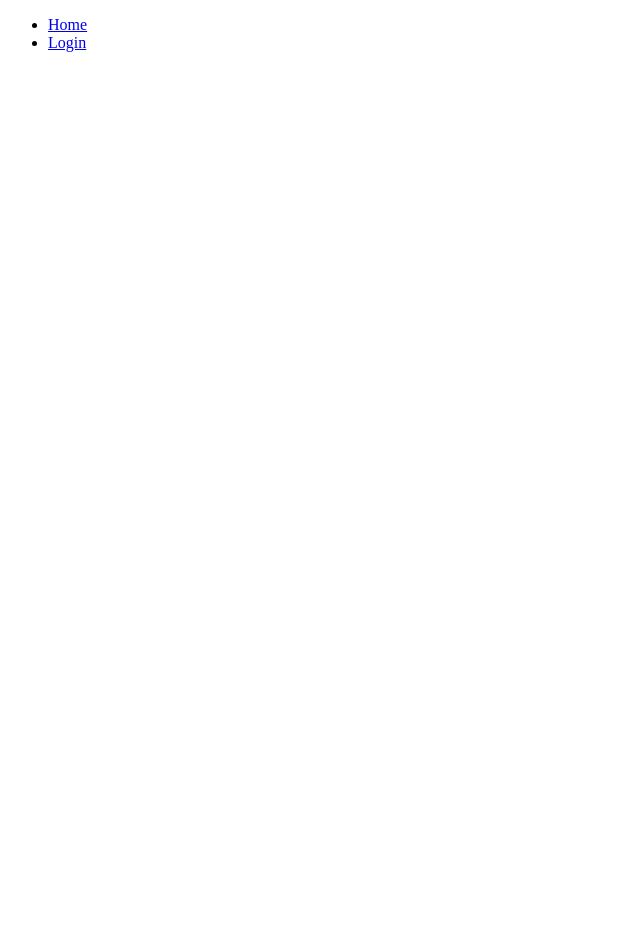
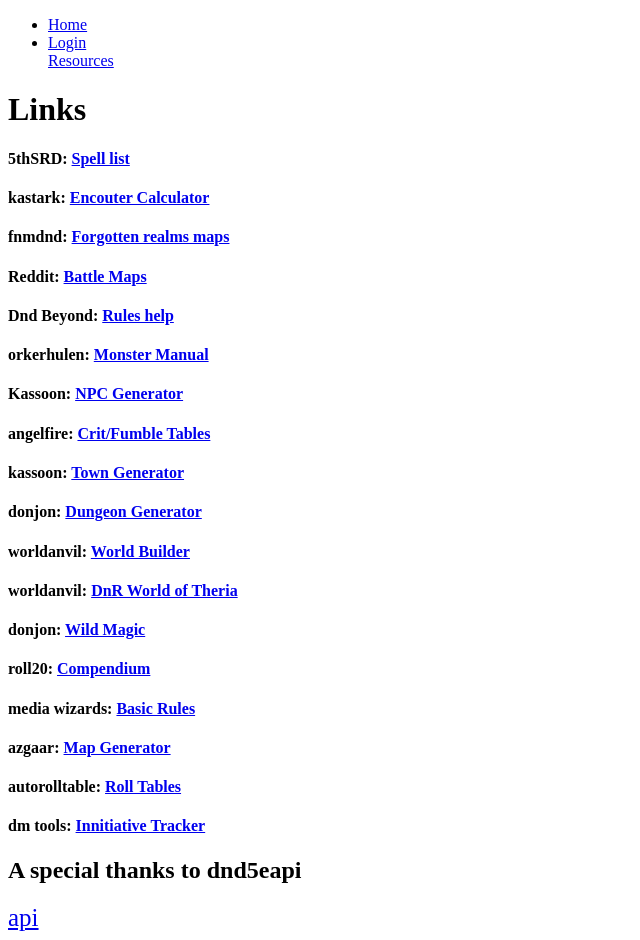
Before and after one commit to JacobBMitchell/the-dml, a React (Create React App) app in the folder client/: page /resources in a window 1280 px wide. Before the commit this address had no page. Shown: the whole page, without its empty margins (0-640 px from the left). Before the commit the page ends 800 px from the top, so only its background shows below. Built offline with nearby package versions, Linux system fonts and the light colour scheme.

Commit message:
Link tree

```diff
--- a/client/src/App.js
+++ b/client/src/App.js
@@ -6,6 +6,7 @@
 import Login from "./Login";
 import CharacterPage from "./CharacterPage";
 import CampaignPage from "./CampaignPage";
+import UsefulLinks from "./UsefulLinks";
 
 function App() {
   const [user, setUser] = useState(null);
@@ -19,6 +20,7 @@
             <Route path="/login" element={<Login/>}/>
             <Route path="/characters" element={<CharacterPage/>}/>
             <Route path="/campaigns" element={<CampaignPage/>}/>
+            <Route path="/resources" element={<UsefulLinks/>}/>
           </Routes>
         </div>
       </AuthContext.Provider>
--- a/client/src/Nav.js
+++ b/client/src/Nav.js
@@ -11,7 +11,7 @@
     }
 
     return (
-        <nav>
+        <nav className='nav'>
             <ul>
                 <li>
                     <Link to="/">Home</Link>
@@ -37,7 +37,7 @@
                         <Link to="/campaigns">Campaigns</Link>
                     </li>
                 ) : <></>}
-
+                    <Link to="/resources">Resources</Link>
             </ul>
         </nav>
     )
--- /dev/null
+++ b/client/src/UsefulLinks.js
@@ -0,0 +1,27 @@
+function UsefulLinks() {
+    return(<>
+        <h1>Links</h1>
+        <h4>5thSRD: <a href="https://5thsrd.org/spellcasting/spell_lists/">Spell list</a></h4>
+        <h4>kastark: <a href="https://kastark.co.uk/rpgs/encounter-calculator-5th/">Encouter Calculator</a></h4>
+        <h4>fnmdnd: <a href="http://fnmdnd.blogspot.com/p/the-regions-of-faerun.html">Forgotten realms maps</a></h4>
+        <h4>Reddit: <a href="https://www.reddit.com/r/battlemaps/">Battle Maps</a></h4>
+        <h4>Dnd Beyond: <a href="https://www.dndbeyond.com/">Rules help</a></h4>
+        <h4>orkerhulen: <a href="https://orkerhulen.dk/onewebmedia/Monster%20Manual.pdf">Monster Manual</a></h4>
+        <h4>Kassoon: <a href="https://www.kassoon.com/dnd/npc-generator/">NPC Generator</a></h4>
+        <h4>angelfire: <a href="https://www.angelfire.com/dragon3/vinifera/critical_hit_table_2e.pdf">Crit/Fumble Tables</a></h4>
+        <h4>kassoon: <a href="https://www.kassoon.com/dnd/town-generator/">Town Generator</a></h4>
+        <h4>donjon: <a href="https://donjon.bin.sh/5e/dungeon/">Dungeon Generator</a></h4>
+        <h4>worldanvil: <a href="https://worldanvil.com">World Builder</a></h4>
+        <h4>worldanvil: <a href="https://www.worldanvil.com/w/theria-dungeons-and-randomness/map/d3a843ab-f4e6-4ce7-a184-9797765a0d8e">DnR World of Theria</a></h4>
+        <h4>donjon: <a href="https://donjon.bin.sh/5e/random/#type=wild_surge;level=1">Wild Magic</a></h4>
+        <h4>roll20: <a href="https://roll20.net/compendium/dnd5e/BookIndex">Compendium</a></h4>
+        <h4>media wizards: <a href="https://media.wizards.com/2014/downloads/dnd/DMBasicRulesv.0.3.pdf">Basic Rules</a></h4>
+        <h4>azgaar: <a href="https://azgaar.github.io/Fantasy-Map-Generator/">Map Generator</a></h4>
+        <h4>autorolltable: <a href="http://autorolltables.github.io/#">Roll Tables</a></h4>
+        <h4>dm tools: <a href="https://dm.tools/tracker">Innitiative Tracker</a></h4>
+
+        <h2>A special thanks to dnd5eapi</h2><a className="api" href="https://www.dnd5eapi.co">api</a>
+
+    </>)
+}
+export default UsefulLinks;
--- a/client/src/index.css
+++ b/client/src/index.css
@@ -0,0 +1,4 @@
+.api{
+    margin-top: -5px;
+    font-size: 25px;
+}
```
